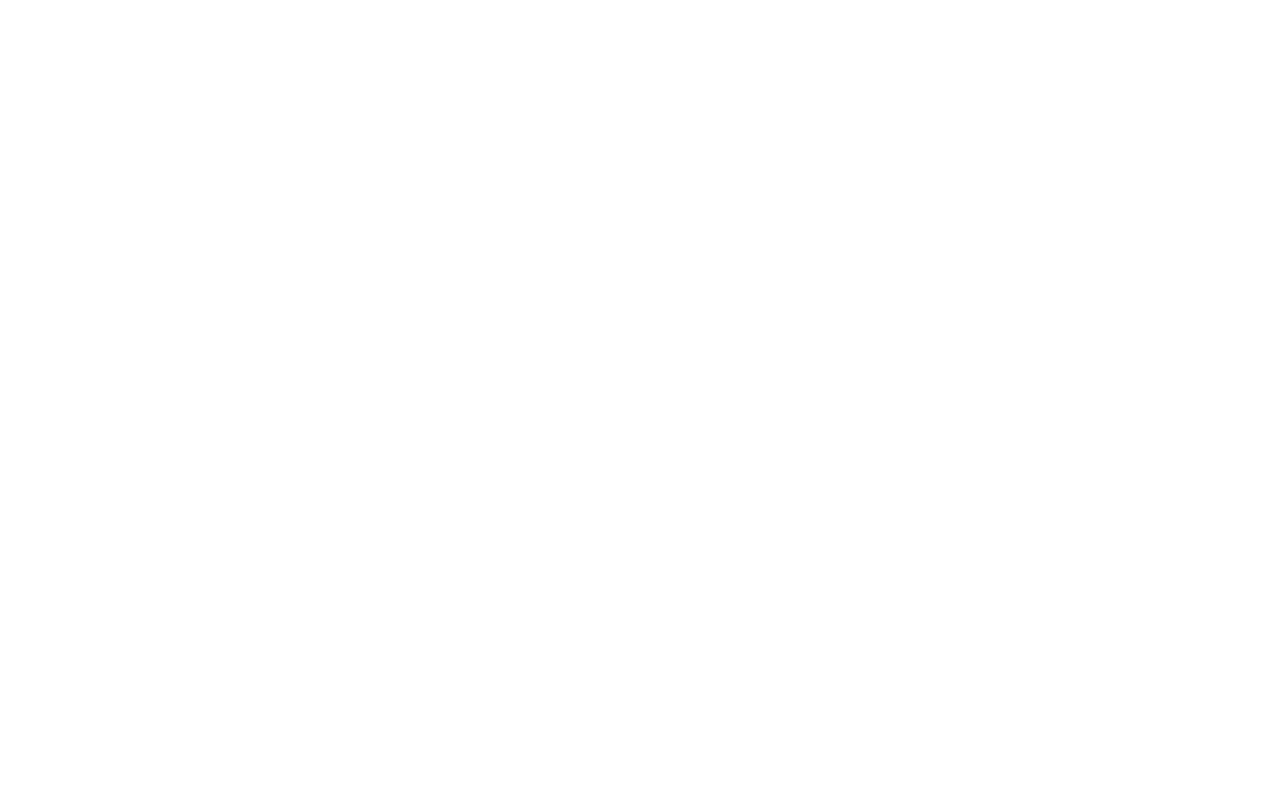
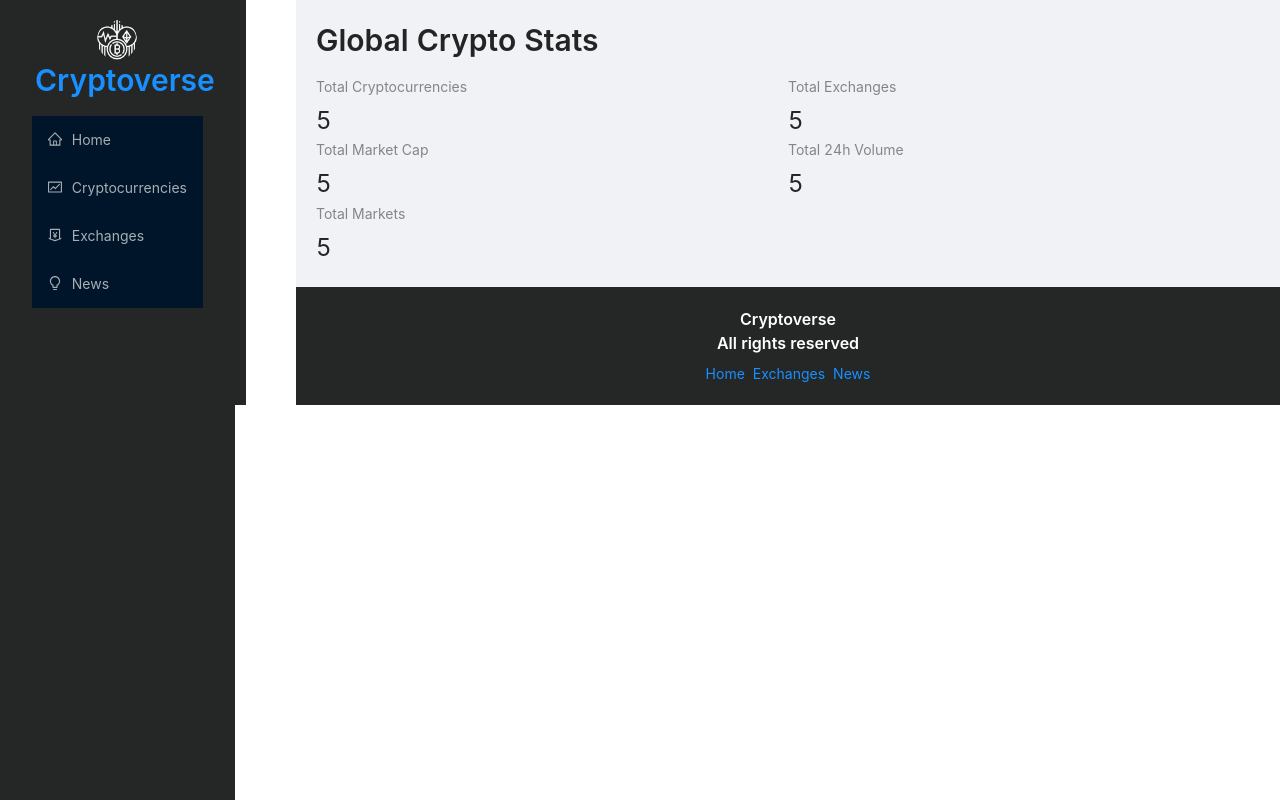
Before and after one commit to brlojam4932/crypto-app, a React (Create React App) app: page / in a window 1280 px wide. Built offline with nearby package versions, Linux system fonts and the light colour scheme.

Commit message:
styling
flex re-styling

```diff
--- /dev/null
+++ b/src/App.css
@@ -0,0 +1,381 @@
+
+:root{
+  --text-primary:#000;
+  --bgPrimary:#fff;
+ --bgSecondary: #F9F9F9;
+ --pink: #0071bd;
+ --light-blue: #e6f7ff;
+ --border: #d9d9d9;
+}
+
+* {
+  margin: 0;
+  padding: 0;
+  box-sizing: border-box;
+}
+
+a:hover{
+  color: var(--pink) !important;
+}
+
+.app{
+  display: flex;
+  overflow: hidden;
+}
+
+.navbar{
+  flex: 0.2;
+  background-color: #252626;
+}
+
+.main{
+  flex: 0.8;
+  width: 100%;
+
+}
+.routes{
+  padding: 20px;
+}
+.nav-container{
+  position: fixed;
+  left: 0;
+  margin: 10px;
+  height: 100vh;
+  margin: 0px;
+  background-color: #252626;
+}
+
+.logo-container{
+  background-color: #252626;
+  display: flex;
+  flex-direction: column;
+  padding: 20px;
+  align-items: center;
+  width: 100%;
+}
+.logo{
+  margin:0 0 0 15px;
+}
+.logo a{
+ color: white;
+}
+.menu-control-container{
+  display: none !important;
+  position: absolute !important;
+  right: 10px !important;
+  top: 25px !important;
+  font-size: 1.2rem !important;
+  background-color: var(--bgSecondary) !important;
+  border: none !important;
+}
+
+.loader{
+  height: 81vh;
+  display: flex;
+  justify-content: center;
+  align-items: center;
+}
+
+@media screen and (max-width:1300px){
+  .main{
+      margin-left: 50px;
+  }
+}
+
+@media screen and (max-width:1170px){
+  .main{
+      margin-left: 50px;
+  }
+}
+
+@media screen and (max-width:1000px){
+  .main{
+      margin-left: 100px;
+  }
+}
+
+@media screen and (max-width:800px){
+  .app{
+      flex-direction: column;
+      overflow: hidden;
+  }
+
+  .navbar{
+      flex: 1;
+  }
+
+  .main{
+      flex: 1;
+      margin-top: 90px;
+      margin-left: 0px;
+      margin-right: 10px;
+  }
+
+  .nav-container{
+      height: 8vh;
+      position:fixed;
+      width: 100%;
+      z-index: 100;
+      background-color: var(--bgSecondary);
+  }
+
+  .menu-control-container{
+      display: block !important;
+  }
+
+  .ant-menu{
+      position: absolute;
+      right: 0px;
+
+  }
+  .home-title{
+      font-size: 1.4rem !important;
+  }
+  .show-more{
+      font-size: 1.3rem !important;
+  }
+}
+
+.coin-detail-container{
+  margin: 30px;
+}
+
+.coin-heading-container{
+  display: flex;
+  justify-content: center;
+  align-items: center;
+  flex-direction: column;
+  border-bottom: 1px solid var(--border);
+  padding-top: 20px;
+  padding-bottom: 20px;
+  gap: 10px;
+}
+
+.coin-heading-container .coin-name{
+  font-weight: 900;
+  color: var(--pink);
+}
+
+.coin-heading-container p{
+  font-size: 1rem;
+  opacity: 0.9;
+  margin-bottom: 20px;
+}
+
+.stats-container{
+  display: flex;
+  justify-content: space-between;
+  align-items: center;
+  gap: 40px;
+}
+
+.stats-container h2{
+  font-weight: 700;
+  font-size: 1.4rem;
+  margin-top: 20px;
+  color: var(--pink);
+}
+
+.coin-details-heading{
+  font-weight: 700 !important;
+  margin-top: 20px !important;
+  color: var(--pink) !important;
+}
+
+.coin-stats{
+  display: flex;
+  justify-content: space-between;
+  border-bottom: 1px solid var(--border);
+  font-size: 1rem;
+  opacity: 0.9;
+  padding: 20px;
+
+}
+
+.coin-stats-name{
+  display: flex;
+  gap: 10px;
+  font-size: 1rem;
+}
+
+.stats{
+  font-weight: 800;
+}
+
+.coin-value-statistics-heading p{
+  font-size: 1rem;
+  opacity: 0.9;
+}
+
+.coin-desc-link{
+  display: flex;
+  gap: 40px;
+  margin-top: 40px;
+  padding-top: 20px;
+}
+
+.coin-desc-link h2{
+  font-weight: 700;
+  color: var(--pink);
+}
+
+.coin-desc-link p{
+  font-size: 1rem;
+  opacity: 0.9;
+}
+
+.coin-desc-link a{
+  color: var(--pink);
+}
+
+.coin-desc-link h3{
+  font-weight: 700;
+}
+
+.coin-desc{
+  flex: 0.5;
+}
+
+.coin-links{
+padding: 0px 20px;
+  flex: 0.5;
+}
+
+.coin-link{
+  display: flex;
+  justify-content: space-between;
+  align-items: center;
+  border-bottom: 1px solid var(--border);
+  padding: 20px;
+}
+
+.link-name{
+  text-transform: capitalize;
+  font-size: 1rem;
+}
+
+.coin-link a{
+  color: var(--pink);
+  font-weight: 700;
+  font-size: 1rem;
+}
+
+.coin-link:hover, .coin-stats:hover{
+  background-color: var(--bgSecondary);
+}
+
+@media screen and (max-width:1000px){
+  .stats-container{
+      flex-direction: column;
+  }
+  .coin-desc-link{
+      flex-direction: column;
+  }
+  .stats-container h2{
+      margin-top: 0px;
+  }
+}
+
+@media screen and (max-width: 500px){
+  .coin-links{
+      padding: 0px;
+  }
+  .coin-detail-container{
+      margin: 0;
+  }
+}
+@media screen and (max-width: 500px){
+  .heading{
+      margin-top: 20px;
+  }
+}
+
+.select-news{
+  width: 180px;
+}
+.news-card{
+  min-height: 300px !important;
+}
+.news-image-container{
+  display: flex !important;
+  justify-content: space-between !important;
+}
+.news-title{
+width: 70%;
+}
+
+.news-image-container .img{
+  width:100px;
+  height:100px;
+}
+.news-card p{
+  color: black;
+  margin: 10px 0px !important;
+}
+.provider-container{
+  display: flex;
+  justify-content: space-between;
+}
+.provider-name{
+  margin-left: 10px;
+}
+
+.chart-header{
+  display: flex;
+  justify-content: space-between;
+  gap: 50px;
+  color: #0071bd;
+}
+.chart-title{
+  color: #0071bd !important;
+}
+.price-container{
+  display: flex !important;
+  gap: 20px !important;
+  align-items: center !important;
+  flex-wrap: wrap !important;
+}
+.price-change{
+  font-weight: 900 !important;
+}
+.current-price{
+  margin-top: 0px !important;
+  font-weight: 900 !important;
+}
+.home-heading-container{
+  display: flex;
+  justify-content: space-between;
+  align-items: center;
+  margin-top: 40px;
+}
+.show-more{
+  margin-top: 0px !important;
+}
+.exchange-image{
+  margin: 0px 10px !important;
+}
+.search-crypto{
+  margin: 20px auto 30px auto;
+  width: 250px;
+}
+.crypto-card-container{
+  min-height: 65vh !important;
+}
+.crypto-card{
+  min-width: 250px;
+}
+.crypto-card .crypto-image{
+  width:35px;
+}
+.select-timeperiod{
+  width: 200px !important;
+  margin-top: 20px !important;
+}
+
+.footer {
+  background-color: #252626;
+  display: flex;
+  flex-direction: column;
+  padding: 20px;
+  align-items: center;
+}
--- a/src/App.js
+++ b/src/App.js
@@ -1,6 +1,10 @@
 import React from 'react';
-import { Switch, Route, LInk } from 'react-router-dom';
+import { Routes, Route, Link } from 'react-router-dom';
 import { Layout, Typography, Space } from 'antd';
+
+import { Navbar, HomePage, Exchanges, Cryptocurrencies, CryptoDetails, News } from './components';
+
+import './App.css';
 
 //https://youtu.be/9DDX3US3kss
 
@@ -8,16 +12,33 @@
   return (
     <div className="app">
       <div className="navbar">
-
+        <Navbar />
       </div>
       <div className="main">
-
+        <Layout>
+          <div className="routes">
+            <Routes>
+              <Route path="/" element={<HomePage />}>
+                <Route path="/exchanges" element={<Exchanges />} />
+                <Route path="/cryptocurrencies" element={<Cryptocurrencies />} />
+                <Route path="/crypto/:coinId" element={<CryptoDetails />} />
+                <Route path="/news" element={<News />} />
+              </Route>
+            </Routes>
+          </div>
+        </Layout>
+        <div className="footer">
+          <Typography.Title level={5} style={{ color: 'white', textAlign: 'center' }}>
+            Cryptoverse <br />
+            All rights reserved
+          </Typography.Title>
+          <Space>
+            <Link to='/'>Home</Link>
+            <Link to='/exchanges'>Exchanges</Link>
+            <Link to='/news'>News</Link>
+          </Space>
+        </div>
       </div>
-      <div className="footer">
-
-      </div>
-
-
     </div>
   );
 }
--- /dev/null
+++ b/src/components/CryptoDetails.jsx
@@ -0,0 +1,11 @@
+import React from 'react';
+
+function CryptoDetails() {
+  return (
+    <div>
+      <h1>Crypto Details</h1>
+    </div>
+  )
+}
+
+export default CryptoDetails;
--- /dev/null
+++ b/src/components/Cryptocurrencies.jsx
@@ -0,0 +1,11 @@
+import React from 'react';
+
+function Cryptocurrencies() {
+  return (
+    <div>
+      Cryptocurrencies
+    </div>
+  )
+}
+
+export default Cryptocurrencies;
--- /dev/null
+++ b/src/components/Exchanges.jsx
@@ -0,0 +1,11 @@
+import React from 'react';
+
+function Exchanges() {
+  return (
+    <div>
+      Exchanges
+    </div>
+  )
+}
+
+export default Exchanges;
--- /dev/null
+++ b/src/components/HomePage.jsx
@@ -0,0 +1,23 @@
+import React from 'react';
+import millify from 'millify';
+import { Typography, Row, Col, Statistic } from 'antd';
+import { Link } from 'react-router-dom';
+
+const { Title } = Typography;
+
+function HomePage() {
+  return (
+    <>
+      <Title level={2} className="heading" >Global Crypto Stats</Title>
+      <Row>
+        <Col span={12}><Statistic title="Total Cryptocurrencies" value="5" /></Col>
+        <Col span={12}><Statistic title="Total Exchanges" value="5" /></Col>
+        <Col span={12}><Statistic title="Total Market Cap" value="5" /></Col>
+        <Col span={12}><Statistic title="Total 24h Volume" value="5" /></Col>
+        <Col span={12}><Statistic title="Total Markets" value="5" /></Col>
+      </Row>
+    </>
+  );
+};
+
+export default HomePage;
--- a/src/components/Navbar.jsx
+++ b/src/components/Navbar.jsx
@@ -1,5 +1,5 @@
 import React from 'react';
-import { Button, Menu, Typograpy, Avatar } from 'antd';
+import { Button, Menu, Typography, Avatar } from 'antd';
 import { Link } from 'react-router-dom';
 import { HomeOutlined, MoneyCollectOutlined, BulbOutlined, FundOutlined } from '@ant-design/icons';
 import icon from '../images/cryptocurrency.png';
@@ -9,16 +9,27 @@
     <div className="nav-container">
       <div className="logo-container">
         <Avatar src={icon} size="large"/>
-        <Typograpy.Title level={2} className="logo">
+        <Typography.Title level={2} className="logo">
           <Link to="/">Cryptoverse</Link>
-        </Typograpy.Title>
-        <Button className="menu-control-container">
-
-        </Button>
+        </Typography.Title>
+        <Menu theme="dark">
+          <Menu.Item icon={<HomeOutlined/>}>
+            <Link to='/'>Home</Link>
+          </Menu.Item>
+          <Menu.Item icon={<FundOutlined/>}>
+            <Link to='/cryptocurrencies'>Cryptocurrencies</Link>
+          </Menu.Item>
+          <Menu.Item icon={<MoneyCollectOutlined/>}>
+            <Link to='/exchanges'>Exchanges</Link>
+          </Menu.Item>
+          <Menu.Item icon={<BulbOutlined/>}>
+            <Link to='/news'>News</Link>
+          </Menu.Item>
+        </Menu>
 
       </div>
     </div>
-  )
-}
+  );
+};
 
-export default Navbar
+export default Navbar;
--- /dev/null
+++ b/src/components/News.jsx
@@ -0,0 +1,11 @@
+import React from 'react';
+
+function News() {
+  return (
+    <div>
+      News
+    </div>
+  )
+}
+
+export default News;
--- /dev/null
+++ b/src/components/index.js
@@ -0,0 +1,6 @@
+export { default as Navbar } from './Navbar';
+export { default as HomePage } from './HomePage';
+export { default as Exchanges } from './Exchanges';
+export { default as Cryptocurrencies } from './Cryptocurrencies';
+export { default as CryptoDetails } from './CryptoDetails';
+export { default as News } from './News';
--- a/src/index.js
+++ b/src/index.js
@@ -1,9 +1,13 @@
 import React from "react";
 import ReactDom from "react-dom";
+import { BrowserRouter as Router} from 'react-router-dom';
 
 import App from './App';
+import 'antd/dist/antd.css';
 
 ReactDom.render(
-  <App />,
+  <Router>
+    <App/>
+  </Router>,
   document.getElementById('root')
 );
```
